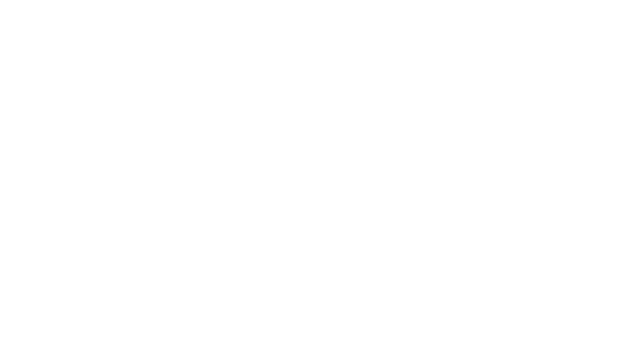
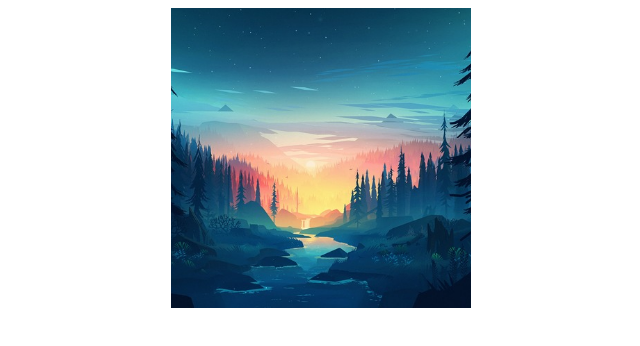
Before and after one commit to js-tasks-ru/htmlcss-20221107_nepogodda, a website: page 06-lection4/03-srcset/index.html in a window 1280 px wide. Shown: the whole page, without its empty margins (319-959 px from the left). Drawn offline with Linux system fonts and the light colour scheme.

Commit message:
add content-image

```diff
--- a/06-lection4/03-srcset/index.html
+++ b/06-lection4/03-srcset/index.html
@@ -1,10 +1,21 @@
 <!DOCTYPE html>
 <html lang="ru">
-    <head>
-        <link rel="stylesheet" href="../../assets/css/main.css">
-        <link rel="stylesheet" href="./srcset.css">
-    </head>
-    <body>
-
-    </body>
+  <head>
+    <link rel="stylesheet" href="../../assets/css/main.css" />
+    <link rel="stylesheet" href="./srcset.css" />
+  </head>
+  <body>
+    <div class="container">
+      <div class="srcset">
+        <picture>
+          <source srcset="./public/forest_768.jpg" media="(min-width: 768px)" />
+          <img
+            class="srcset__image"
+            src="./public/forest_400.jpg"
+            alt="картинка с изображением леса"
+          />
+        </picture>
+      </div>
+    </div>
+  </body>
 </html>
--- a/06-lection4/03-srcset/srcset.css
+++ b/06-lection4/03-srcset/srcset.css
@@ -0,0 +1,12 @@
+.srcset {
+  width: 300px;
+  height: 300px;
+  background-color: blue;
+  margin: auto;
+}
+
+.srcset__image {
+  width: 100%;
+  height: 100%;
+  object-fit: cover;
+}
```
